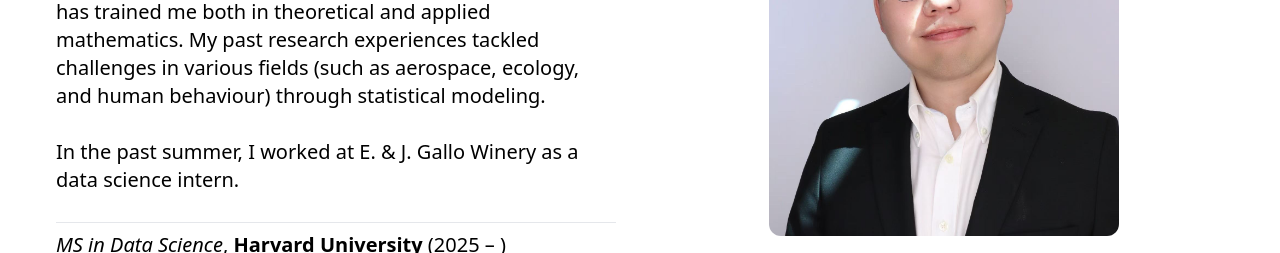
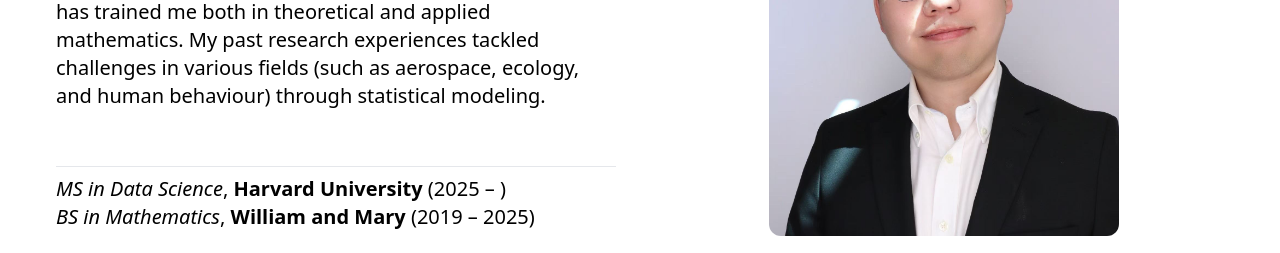
Before and after one commit to leeanddrew/leeanddrew.github.io, a plain HTML site: page index.html in a window 1280 px wide. Shown: the part 298-551 px from the top of the page. Drawn offline with nearby package versions, Linux system fonts and the light colour scheme.

Commit message:
updated resume

```diff
--- a/index.html
+++ b/index.html
@@ -84,9 +84,6 @@
                                     My undergraduate at <a href="https://www.wm.edu">William & Mary</a> has trained me both in theoretical and applied mathematics. My past research experiences tackled
                                     challenges in various fields (such as aerospace, ecology, and human behaviour) through statistical modeling.
                                 </p>
-
-                                <p class="max-w-[600px] text-muted-foreground md:text-xl">
-                                    In the past summer, I worked at <a href="https://www.gallo.com">E. & J. Gallo Winery</a> as a data science intern.
                                 </p>
 
                                 <hr>
```
Also changed, not shown: 1 other file.
